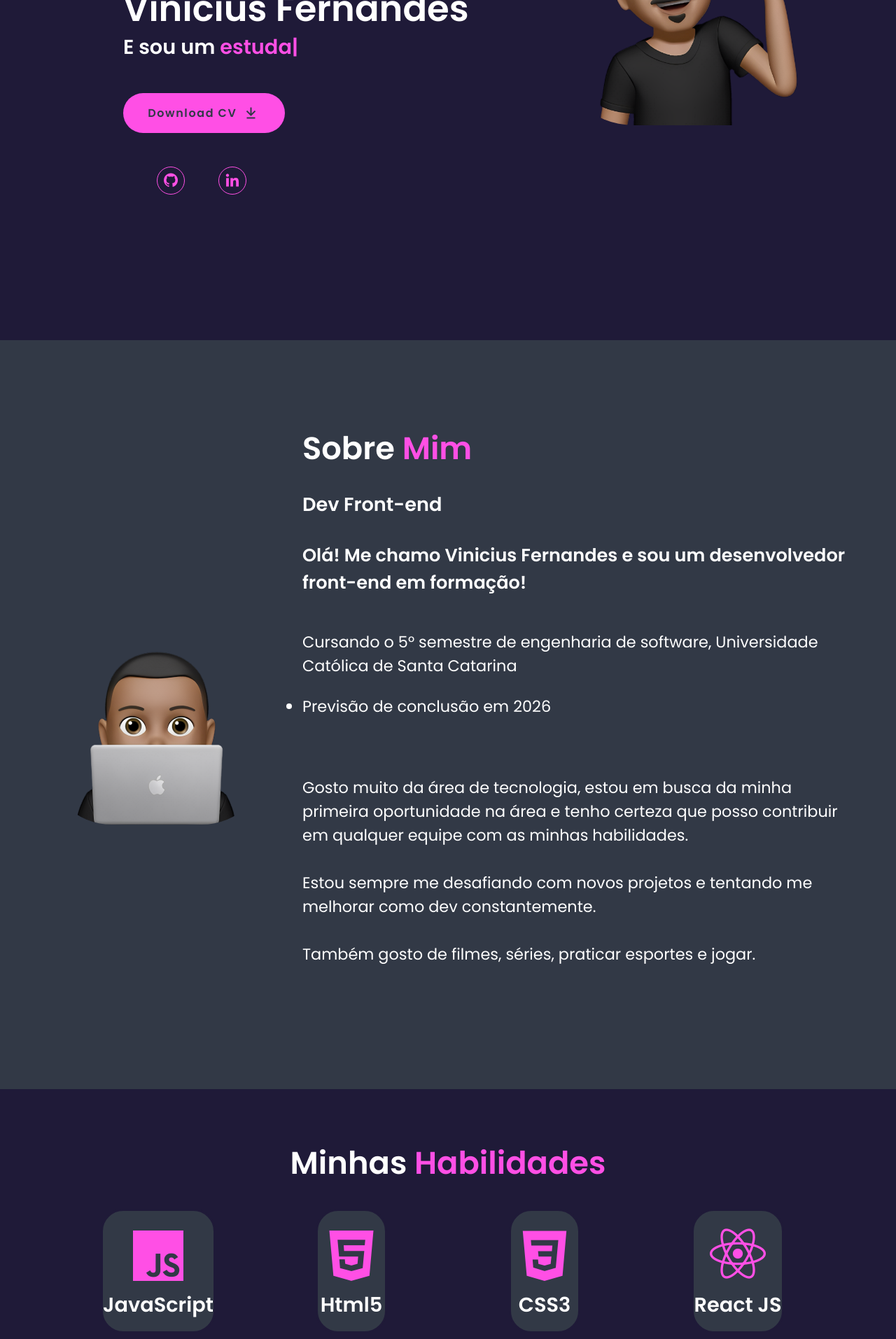
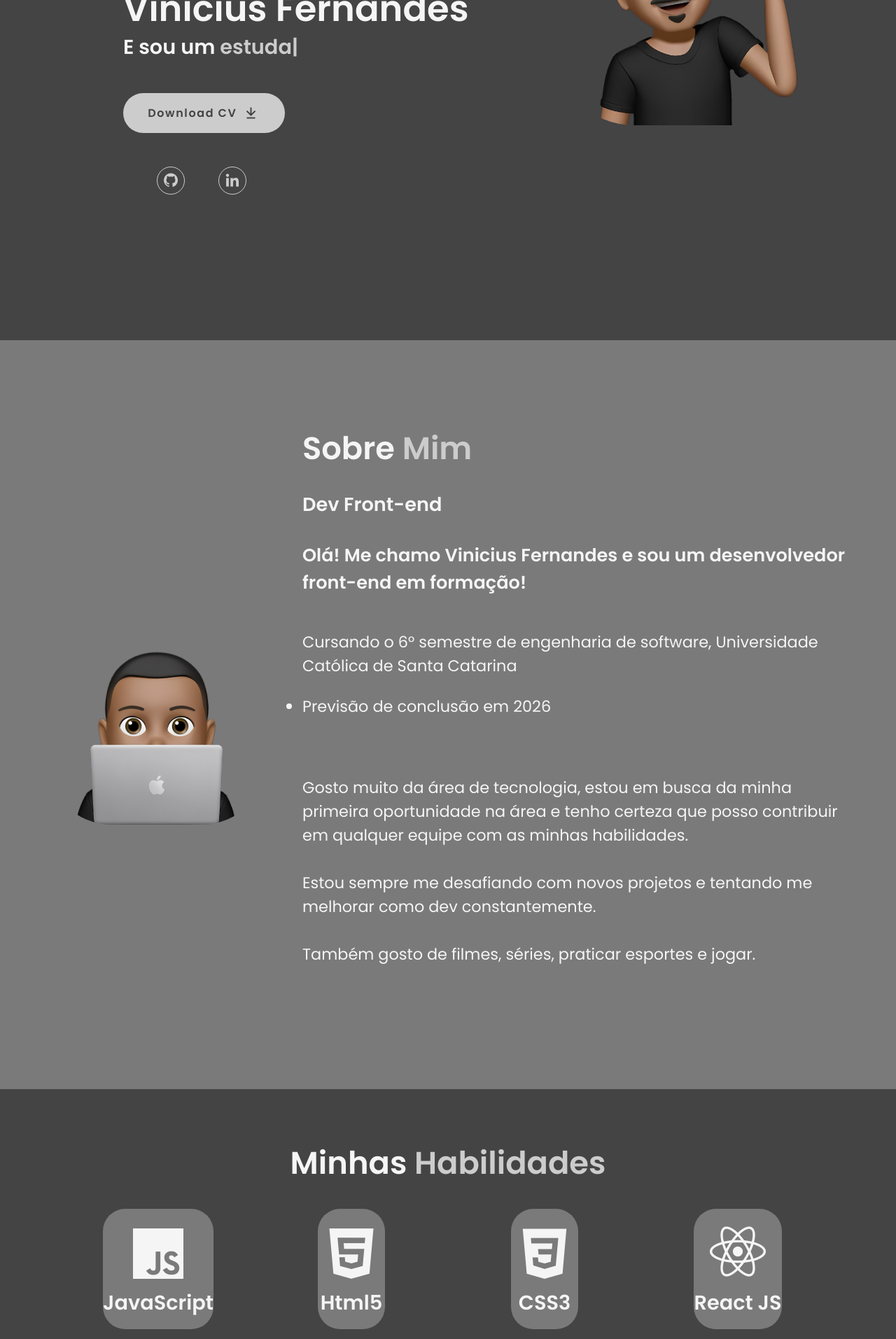
Before and after one commit to fxrnandes/portfolio, a React (Create React App) app: page / in a window 1280 px wide. Shown: the part 400-2313 px from the top of the page at 70% size. Built offline with nearby package versions, Linux system fonts and the light colour scheme.

Commit message:
Style: new color palette and text updates

```diff
--- a/package.json
+++ b/package.json
@@ -6,6 +6,7 @@
     "@testing-library/jest-dom": "^5.17.0",
     "@testing-library/react": "^13.4.0",
     "@testing-library/user-event": "^13.5.0",
+    "@babel/plugin-proposal-private-property-in-object": "^7.14.5",
     "boxicons": "^2.1.4",
     "react": "^18.3.1",
     "react-dom": "^18.3.1",
--- a/src/components/about.js
+++ b/src/components/about.js
@@ -20,7 +20,7 @@ const About = () => {
         <p>
           <strong>Olá! Me chamo Vinicius Fernandes e sou um desenvolvedor front-end em formação!</strong>
         </p>
-        <p>Cursando o 5° semestre de engenharia de software, Universidade Católica de Santa Catarina</p>
+        <p>Cursando o 6° semestre de engenharia de software, Universidade Católica de Santa Catarina</p>
         <ul>
           <li>Previsão de conclusão em 2026</li>
         </ul>
--- a/src/components/footer.js
+++ b/src/components/footer.js
@@ -16,7 +16,7 @@ const Footer = () => {
           <i className='bx bxl-linkedin'></i>
         </a>
       </div>
-      <p> Copyright &copy; 2024, Vinicius Fernandes Carvalho | All rights reserved.</p>
+      <p> Copyright &copy; 2025, Vinicius Fernandes Carvalho | All rights reserved.</p>
     </footer>
   );
 };
--- a/src/components/home.js
+++ b/src/components/home.js
@@ -28,7 +28,7 @@ const Home = () => {
         <h3>Olá, eu me chamo</h3>
         <h1>Vinicius Fernandes</h1>
         <h3>E sou um <span className="multiple-text"></span></h3>
-        <a  href="/Currículo - Vinicius Dev.pdf" download="Currículo - Vinicius Dev.pdf" target="_blank" rel="noreferrer" className="btn">Download CV <i className='bx bx-arrow-to-bottom'></i></a>
+        <a  href="/Currículo - Vinicius Dev.pdf" download="Currículo Vinicius Full Stack.pdf" target="_blank" rel="noreferrer" className="btn">Download CV <i className='bx bx-arrow-to-bottom'></i></a>
         <div className="social-media">
           <a href="https://github.com/fxrnandes" target="_blank" rel="noreferrer"><i className='bx bxl-github'></i></a>
           <a href="https://www.linkedin.com/in/fernandes-vini/" target="_blank" rel="noreferrer"><i className='bx bxl-linkedin'></i></a>
--- a/src/styles/home.css
+++ b/src/styles/home.css
@@ -74,6 +74,7 @@
     background: var(--main-color);
     color: var(--second-bg-color);
     box-shadow: 0 0 1rem var(--main-color);
+    transition: 0.5s ease;
   }
 
   .btn {
@@ -85,7 +86,7 @@
     background: var(--main-color);
     border-radius: 4rem;
     font-size: 1rem;
-    color: var(--second-bg-color);
+    color: var(--bn-color);
     letter-spacing: 0.1rem;
     font-weight: 600;
     transition: 0.5s ease;
--- a/src/styles/projects.css
+++ b/src/styles/projects.css
@@ -36,7 +36,7 @@
   left: 0;
   width: 100%;
   height: 100%;
-  background: linear-gradient(rgba(31, 26, 56, 7), var(--main-color));
+  background: linear-gradient(var(--bn-color), var(--main-color));
   display: flex;
   justify-content: center;
   align-items: center;
--- a/src/styles/skills.css
+++ b/src/styles/skills.css
@@ -19,19 +19,17 @@
     padding: 0rem;
     border-radius: 2rem;
     text-align: center;
-    border: 0.2rem solid var(--bn-color);
     transition: 0.5s ease;
   }
 
   .skills-container .skills-box:hover {
-    border-color: var(--main-color);
     transform: scale(1.02);
   }
 
   .skills-box i {
     padding-top: 1rem;
     font-size: 8rem;
-    color: var(--main-color);
+    color: var(--text-color);
   }
 
   .skills-box h3 {
--- a/src/styles/var.css
+++ b/src/styles/var.css
@@ -1,6 +1,6 @@
 :root {
-    --bn-color: #1F1A38;
-    --second-bg-color: #323946;
-    --text-color: #fff;
-    --main-color: #ff4fe5;
+    --bn-color: #444444;
+    --second-bg-color: #7A7A7A;
+    --text-color: #F5F5F5;
+    --main-color: #CCCCCC;
   }
```
Also changed, not shown: 2 other files (tests, documents, lock files or other folders).
